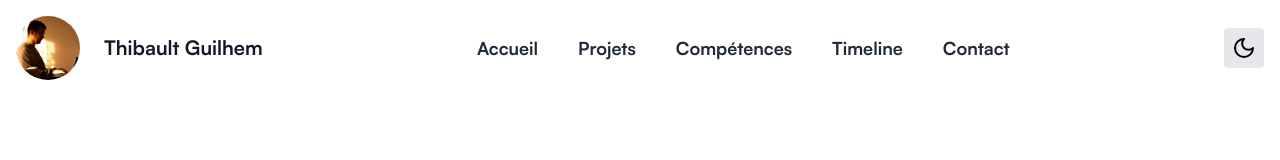
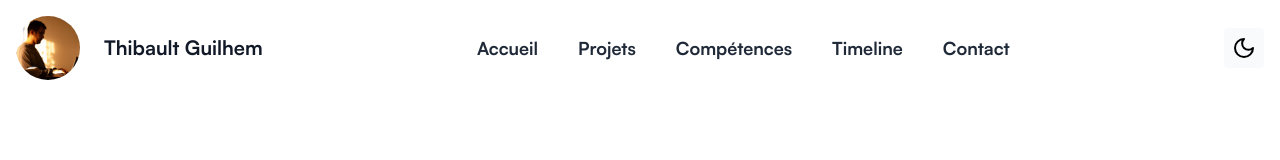
Before and after one commit to ThibaultG94/next-portfolio, a Next.js app: page / in a window 1280 px wide. Shown: the top 160 px of the page. Built offline with nearby package versions, Linux system fonts and the light colour scheme.

Commit message:
chore: Update ThemeToggle button background colors

```diff
--- a/src/app/components/ThemeToggle.js
+++ b/src/app/components/ThemeToggle.js
@@ -17,7 +17,7 @@ export default function ThemeToggle() {
   return (
     <button
       onClick={() => setTheme(theme === "dark" ? "light" : "dark")}
-      className="p-2 bg-gray-200 dark:bg-gray-800 rounded"
+      className="p-2 bg-gray-50 dark:bg-gray-900 rounded"
     >
       {theme === "dark" ? <Sun /> : <Moon />}
     </button>
```
